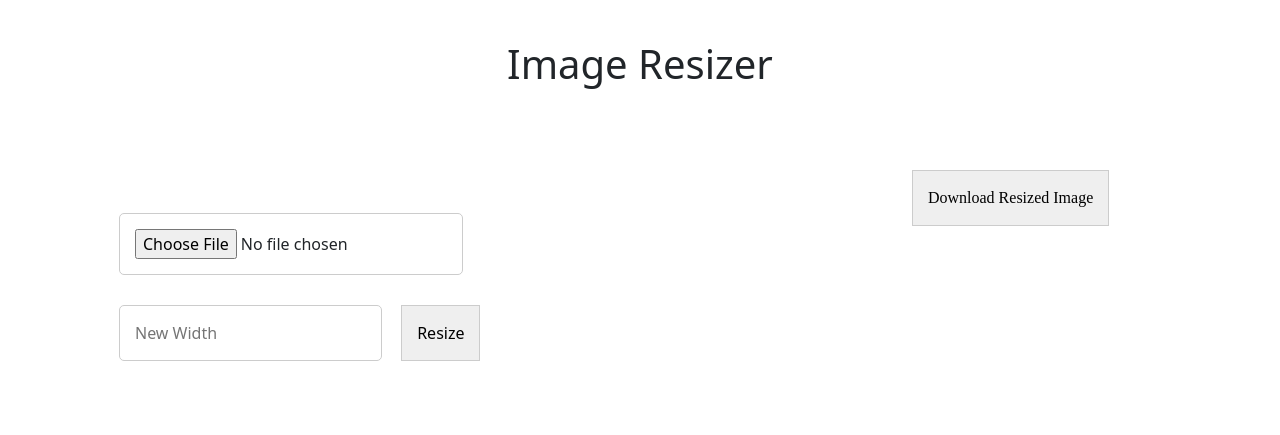
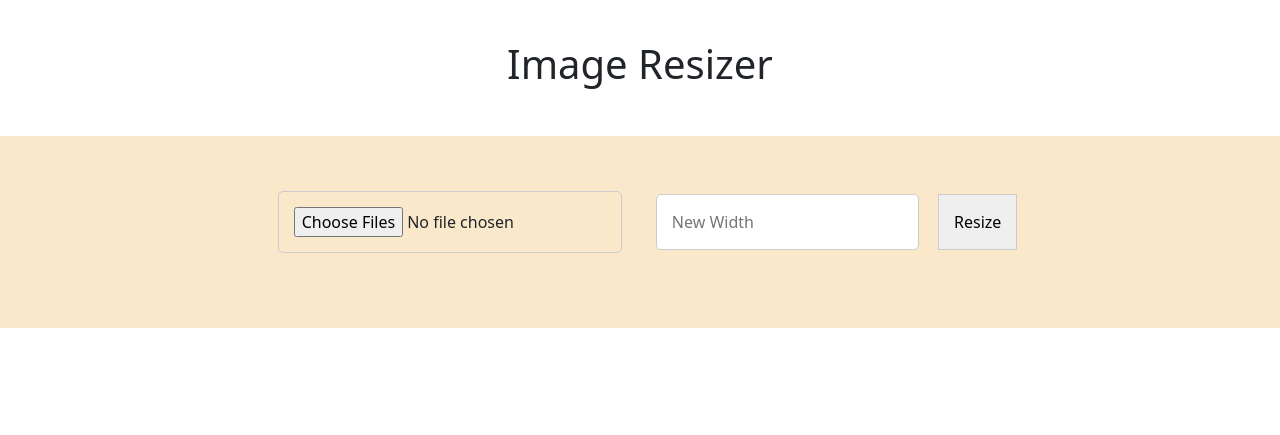
Before and after one commit to ubairnoortech/ChangeBulkImageRatio, a Flask app: page / in a window 1280 px wide. Shown: the part 64-499 px from the top of the page. Run offline with Flask 3, Linux system fonts and the light colour scheme; some web fonts are replaced.

Commit message:
images deleted

```diff
--- a/app.py
+++ b/app.py
@@ -14,14 +14,18 @@ def resize_image(img, new_width):
 @app.route('/', methods=['GET', 'POST'])
 def index():
     if request.method == 'POST':
-        file = request.files['file']
+        files = request.files.getlist('file')  # Get list of uploaded files
         new_width = int(request.form['width'])
-        if file:
-            img = Image.open(file)
-            resized_img = resize_image(img, new_width)
-            filepath = f"static/resized_{file.filename}"
-            resized_img.save(filepath)
-            return render_template('index.html', resized_img=filepath)
+        resized_images = []
+        for file in files:
+            if file:
+                img = Image.open(file)
+                resized_img = resize_image(img, new_width)
+                filename = f"resized_{file.filename}"
+                filepath = os.path.join("static", filename)
+                resized_img.save(filepath)
+                resized_images.append(filepath)
+        return render_template('index.html', resized_images=resized_images)
     return render_template('index.html')
 
 if __name__ == '__main__':
--- a/static/styles.css
+++ b/static/styles.css
@@ -102,4 +102,43 @@ img {
     display: flex;
     justify-content: center;
     align-items: center;
+
 }
+.imageDiv{
+    padding: 2px;
+    margin: 2px;
+    border: 2px dashed #201658;
+}
+.container1{
+    background-color: #F9E8C9;
+}
+.container2{
+    background-color: #402B3A;
+    overflow-y: auto;
+    max-height: 600px;
+}
+.card {
+    display: flex;
+    flex-direction: row; /* Change to row */
+    justify-content: space-evenly;
+    align-items: center;
+    width: 400px; /* Adjust width as needed */
+
+    flex: 0 0 200px; /* Adjust the width as needed */
+    margin: 10px;
+  }
+
+  .card img {
+    max-width: 100%;
+    height: auto;
+  }
+
+  .card-body {
+    flex-grow: 1;
+  }
+
+  .row {
+    display: flex;
+    flex-wrap: wrap;
+    justify-content: center;
+  }
--- a/templates/index.html
+++ b/templates/index.html
@@ -29,36 +29,37 @@
     <div class="headingContainer">
         <h1>Image Resizer</h1>
     </div>
-    <div class="container">
+    <div class="containter-fluid container1">
         <div class="row">
-            <div class="col-md-6 col-lg-6 col-sm-12">
+            <div class="col-md-12 col-lg-12 col-sm-12">
                 <div class="formContainer">
                     <form action="/" method="post" enctype="multipart/form-data">
-                        <input type="file" name="file" accept="image/*" required>
+                        <input type="file" name="file" accept="image/*" multiple required>
                         <input type="number" name="width" placeholder="New Width" required>
                         <button type="submit">Resize</button>
                     </form>
                 </div>
             </div>
-            <div class="col-md-6 col-lg-6 col-sm-12">
-<div class="row downloadContainer" >
-    <div class="col-md-6 col-lg-6 col-sm-12">
-        <div class="outputImageContainer">
-            {% if resized_img %}
-                <img src="{{ resized_img }}" alt="Resized Image">
 
+        </div>
+
+    </div>
+    <div class="containter-fluid container2">
+        <div class="row row-cols-1 row-cols-md-2 g-4">
+            {% if resized_images %}
+                {% for img_path in resized_images %}
+                    <div class="col-lg-3 col-md-3 col-sm-6">
+                        <div class="card text-center">
+                            <img src="{{ img_path }}" alt="Resized Image">
+                            <div class="card-body">
+                                <a href="{{ img_path }}" class="btn btn-primary">Download</a>
+                            </div>
+                        </div>
+                    </div>
+                {% endfor %}
             {% endif %}
         </div>
     </div>
-                    <div class="col-md-6 col-lg-6 col-sm-12">
-     <a href="{{ resized_img }}" download><button>Download Resized Image</button></a>
-                    </div>
 
-</div>
-
-
-            </div>
-        </div>
-    </div>
 </body>
 </html>
```
Also changed, not shown: Images/BEEF.jpg (deleted), Images/BEEF.jpg.jpg (deleted), Images/MEAT.jpg.jpg (deleted), Images/VEGETABLES.jpg (deleted), Images/VEGETABLES.jpg.jpg (deleted), Images/chicken.jpg.jpg (deleted), Images/resturant 1.jpg (deleted), Images/resturant 1.jpg.jpg (deleted), static/resized_20240305_144028_057.jpg (deleted), static/resized_ubairpic.jpg (deleted), 3 other files.
